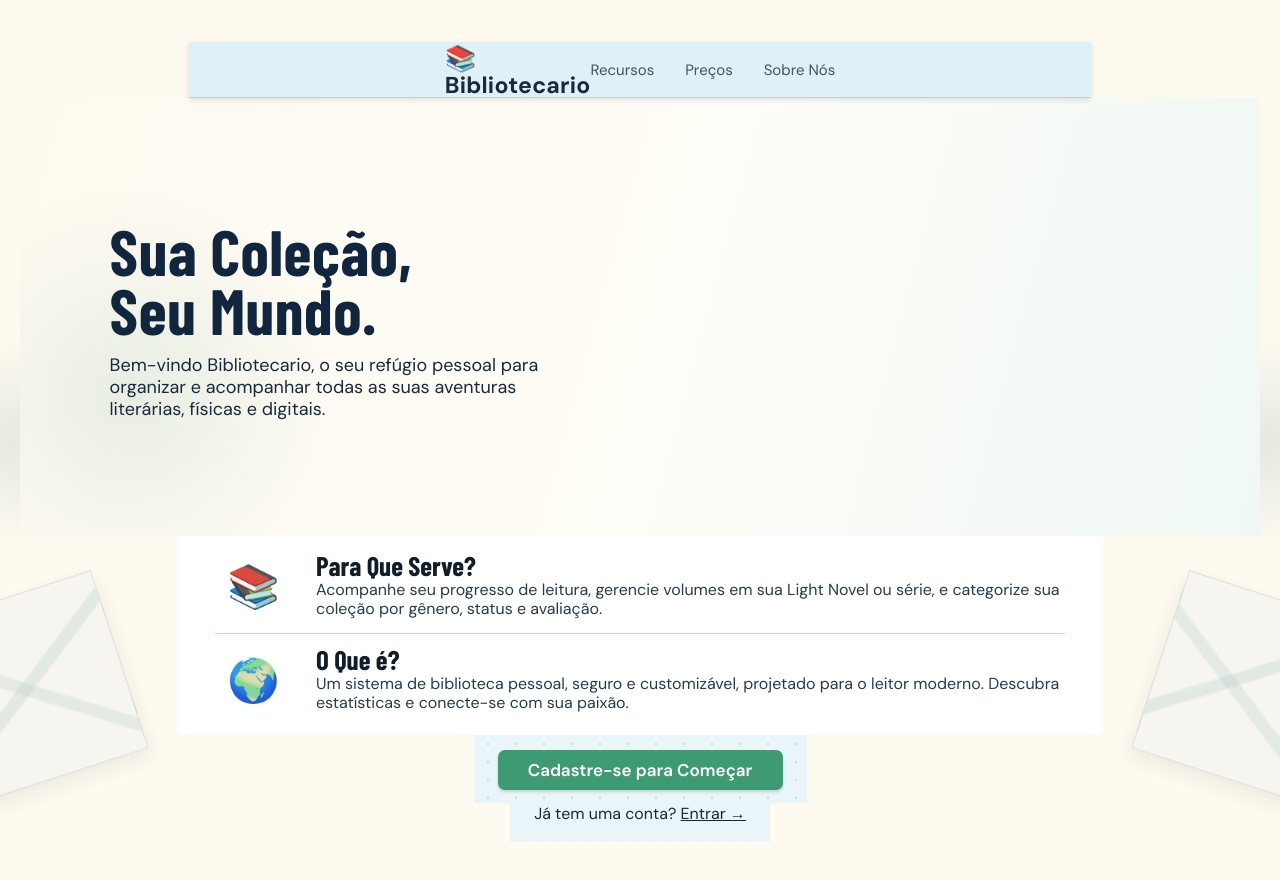
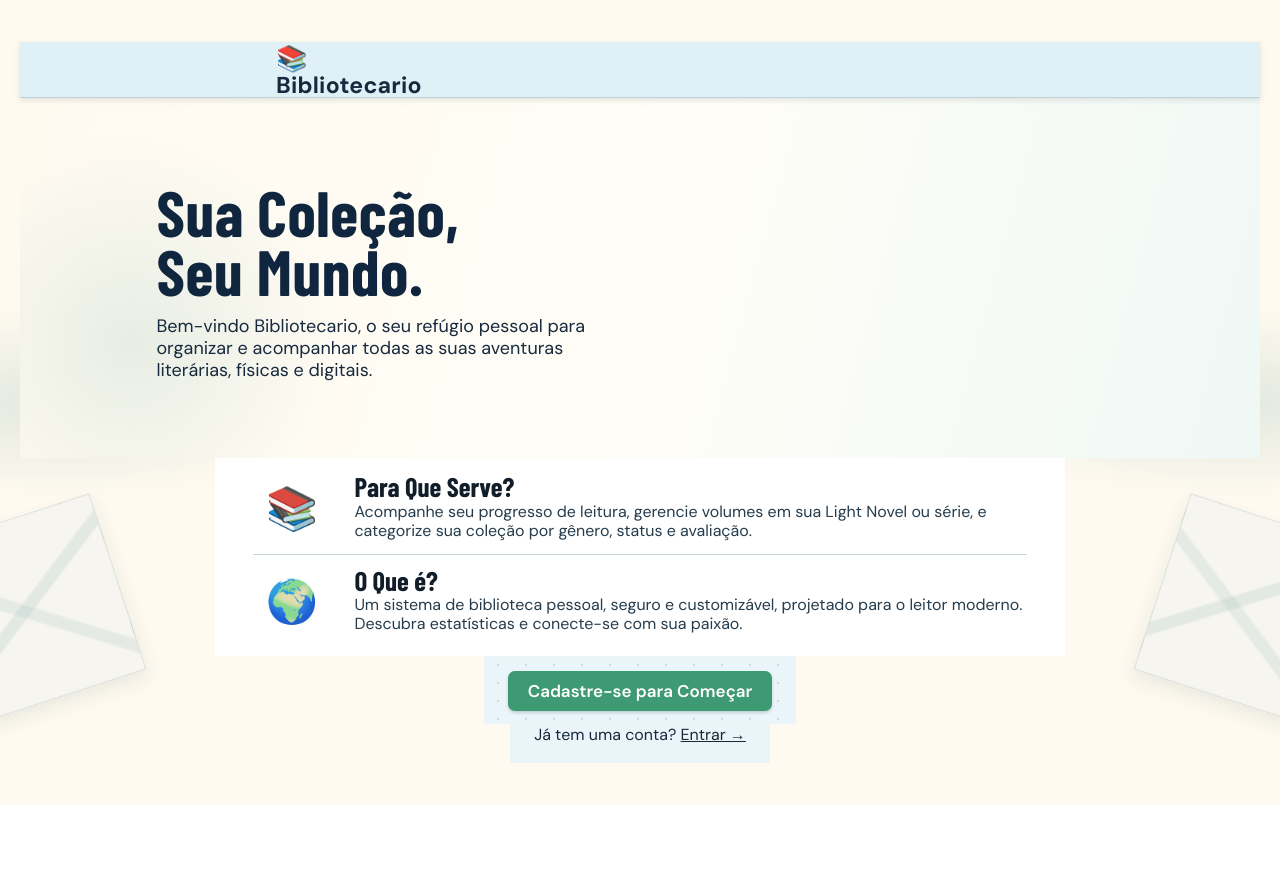
Before and after one commit to Graciano-B-L-Junior/bibliotecario, a React (Vite) app in the folder front-end/bibliotecario/: page / in a window 1280 px wide. Shown: the top 880 px of the page. After the commit the page ends 805 px from the top, so only its background shows below. Built offline with nearby package versions, Linux system fonts and the light colour scheme.

Commit message:
fix: few adjusts on homepage

```diff
--- a/front-end/bibliotecario/src/pages/Dashboard.tsx
+++ b/front-end/bibliotecario/src/pages/Dashboard.tsx
@@ -92,7 +92,7 @@ function Dashboard() {
                     <div className="dashboard-search">⌕ <span>Buscar livros, autores, gêneros...</span></div>
                     <nav className="dashboard-header-nav" aria-label="Ações da conta">
                         <a href="#novo">⊕ Adicionar Livro</a>
-                        <a href="#logout">⇥ Sair</a>
+                        <Link to="/">⇥ Sair</Link>
                     </nav>
                 </header>
 
--- a/front-end/bibliotecario/src/pages/Home.tsx
+++ b/front-end/bibliotecario/src/pages/Home.tsx
@@ -9,11 +9,6 @@ function Home() {
                     <span className="logo-icon">📚</span>
                     <span>Bibliotecario</span>
                 </div>
-                <nav className="nav-links">
-                    <a href="#recursos">Recursos</a>
-                    <a href="#precos">Preços</a>
-                    <a href="#sobre">Sobre Nós</a>
-                </nav>
             </header>
 
             <main className="hero">
--- a/front-end/bibliotecario/src/pages/styles/Home.css
+++ b/front-end/bibliotecario/src/pages/styles/Home.css
@@ -1,4 +1,19 @@
 @import url('https://fonts.googleapis.com/css2?family=Barlow+Condensed:wght@400;500;600;700&family=DM+Sans:wght@400;500;600;700&display=swap');
+
+html,
+body,
+#root {
+	width: 100%;
+	min-width: 0;
+	min-height: 100%;
+	margin: 0;
+}
+
+*,
+*::before,
+*::after {
+	box-sizing: border-box;
+}
 
 :root {
 	--ink: #172a3d;
@@ -11,8 +26,11 @@
 }
 
 .page {
+	display: grid;
+	grid-template-rows: auto auto auto auto;
+	width: 100%;
 	min-height: 100vh;
-	overflow: hidden;
+	overflow-x: hidden;
 	color: var(--ink);
 	background: var(--paper);
 	font-family: 'DM Sans', sans-serif;
@@ -23,6 +41,7 @@
 	align-items: center;
 	justify-content: space-between;
 	min-height: 72px;
+	width: 100%;
 	padding: 0 max(7vw, 24px);
 	background: var(--sky);
 	border-bottom: 1px solid #bed2d8;
@@ -70,9 +89,10 @@
 
 .hero {
 	display: grid;
-	grid-template-columns: minmax(0, 1fr) minmax(360px, 1fr);
+	grid-template-columns: minmax(0, 1.05fr) minmax(300px, .95fr);
 	align-items: center;
-	min-height: 320px;
+	min-height: 360px;
+	width: 100%;
 	padding: 27px max(7vw, 24px) 18px;
 	background:
 		radial-gradient(circle at 9% 68%, rgb(222 232 222 / 70%), transparent 18%),
@@ -80,9 +100,9 @@
 }
 
 .hero-text {
-	max-width: 540px;
-	justify-self: end;
-	padding-right: clamp(12px, 4vw, 56px);
+	width: min(100%, 540px);
+	justify-self: center;
+	padding: 12px clamp(12px, 3vw, 40px);
 }
 
 .hero h1,
@@ -111,6 +131,7 @@
 	align-items: end;
 	justify-content: center;
 	height: 100%;
+	min-width: 0;
 }
 
 .hero-card {
@@ -123,14 +144,11 @@
 }
 
 .hero-card img {
-	display: block;
-	width: 100%;
-	height: 100%;
-	object-fit: contain;
-	object-position: center bottom;
+	display: none;
 }
 
 .info-cards {
+	width: min(100%, 900px);
 	max-width: 850px;
 	margin: 0 auto;
 	padding: 4px max(24px, 3vw) 8px;
@@ -308,4 +326,9 @@
 		width: 100%;
 		min-width: 0;
 	}
+
+	.cta-primary {
+		width: 100%;
+		min-width: 0;
+	}
 }
```
